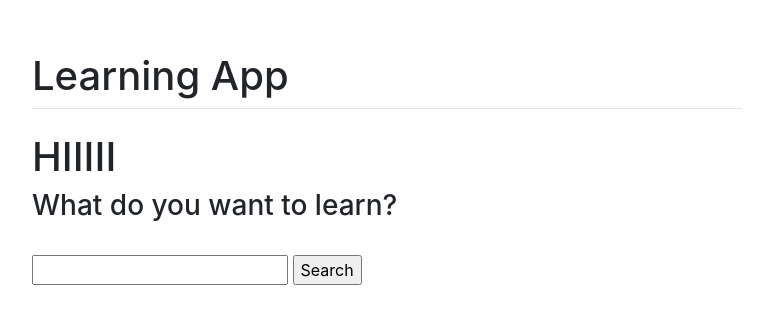
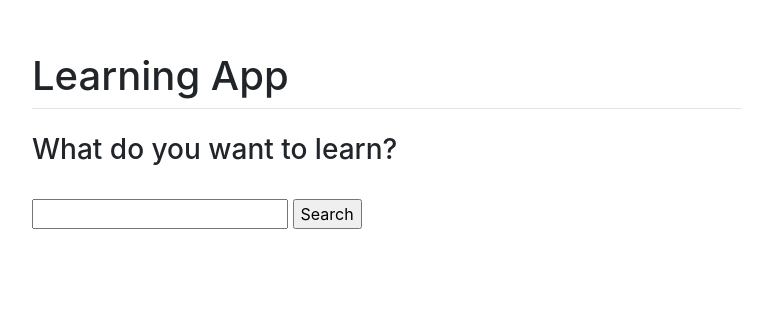
Before and after one commit to jbates888/Youtube-Learning-App, a Django app: page / in a window 1280 px wide. Shown: the part 56-380 px from the top of the page, without its empty margins (253-1026 px from the left). Run offline with Django 3.2, Linux system fonts and the light colour scheme; some libraries are stand-ins or nearby versions.

Commit message:
Update base.html

```diff
--- a/main/templates/main/base.html
+++ b/main/templates/main/base.html
@@ -45,7 +45,6 @@
         <div class="col-8">
           <h1 class="mt-2">Learning App</h1>
           <hr class="mt-0 mb-4">
-          <h1>HIIIII</h1>
           {% block content %}
 
           {% endblock %}
```
